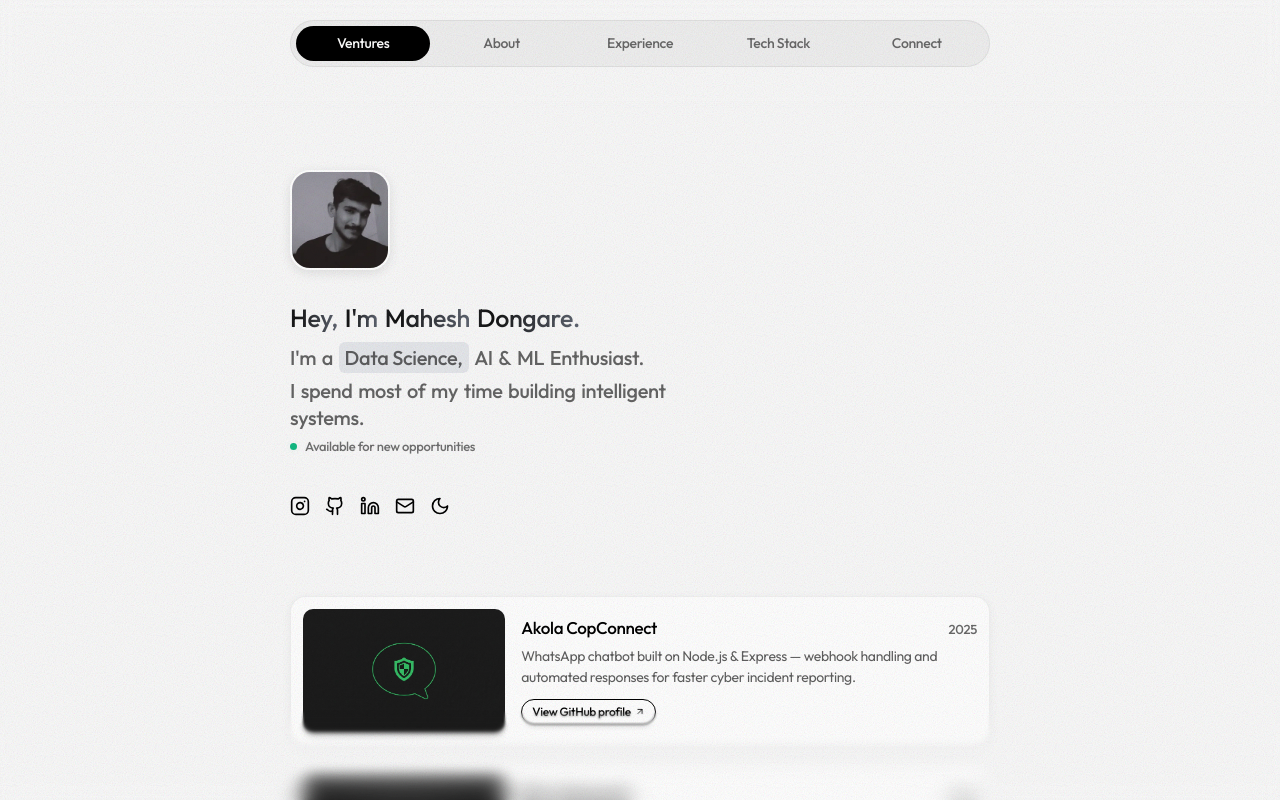
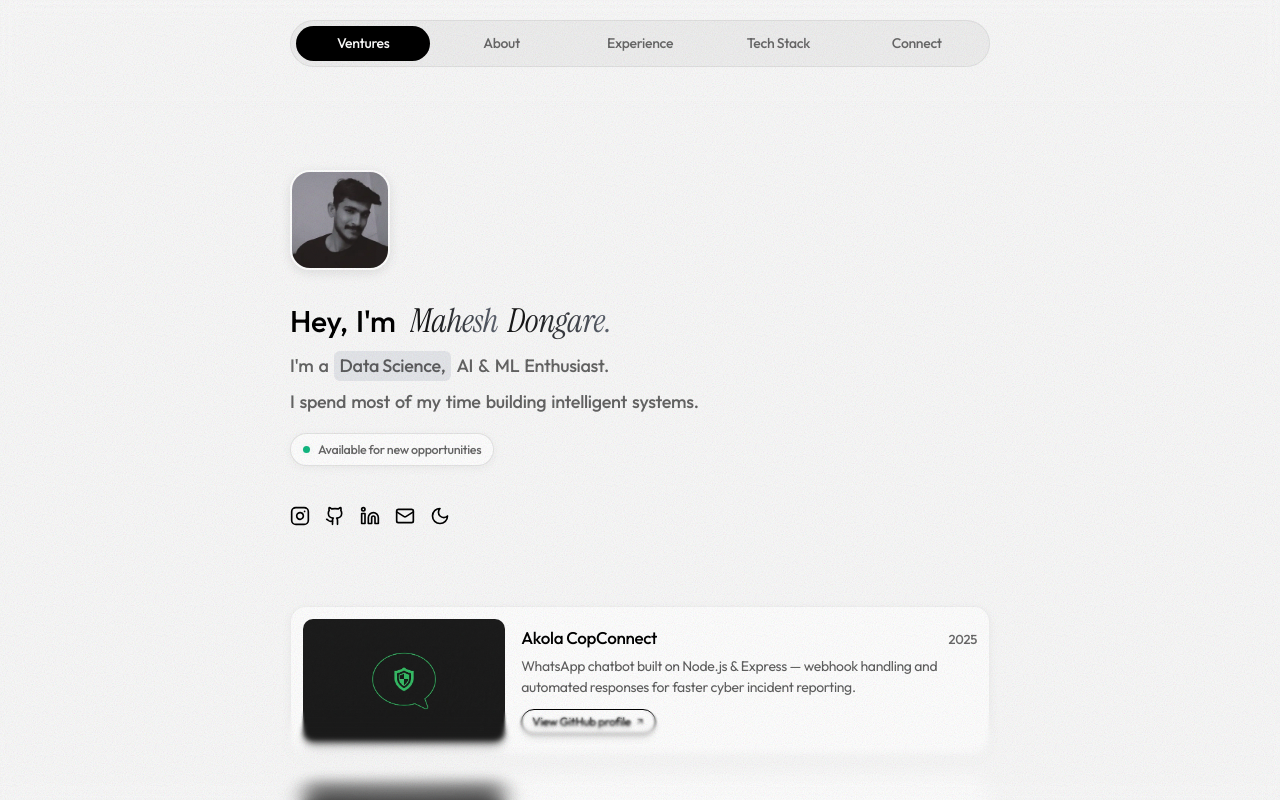
Before and after one commit to mahesh-atx/Minimal_Portfolio, a React (Vite) app: page / in a window 1280 px wide. Shown: the top 800 px of the page. Built offline with nearby package versions, Linux system fonts and the light colour scheme.

Commit message:
Hero: larger display name with serif-italic gradient accent, refined subtitles, status pill
Co-authored-by: arena-agent <297053741+arena-agent@users.noreply.github.com>

```diff
--- a/src/sections/Hero.jsx
+++ b/src/sections/Hero.jsx
@@ -26,26 +26,31 @@ export default function Hero({ dark, setDark, handleCopyEmail }) {
         fetchPriority="high"
         className="w-[100px] h-[100px] rounded-[20px] object-cover border-2 border-white shadow-avatar"
       />
-      <motion.div variants={fadeSlideUp} className="flex flex-col gap-[4px] w-full">
+      <motion.div variants={fadeSlideUp} className="flex flex-col gap-[8px] w-full">
+        <h2 className="text-[30px] max-[809px]:text-[25px] font-medium leading-[1.3] text-black">
+          <AnimatedWords text="Hey, I'm" className="inline" />{' '}
           <AnimatedWords
-          text="Hey, I'm Mahesh Dongare."
+            text="Mahesh Dongare."
             gradient
-          className="text-[25px] max-[809px]:text-[22px] font-medium leading-[1.5] block"
+            className="font-serif-accent inline text-[1.1em] font-normal"
           />
+        </h2>
         <AnimatedWords
           text="I'm a Data Science, AI & ML Enthusiast."
-          className="text-[20px] max-[809px]:text-[17px] font-medium leading-[1.35] text-black/60 block"
+          className="text-[18px] max-[809px]:text-[16px] font-medium leading-[1.45] text-black/60 block"
         />
         <AnimatedWords
           text="I spend most of my time building intelligent systems."
-          className="text-[20px] max-[809px]:text-[17px] font-medium leading-[1.35] text-black/60 block"
+          className="text-[18px] max-[809px]:text-[16px] font-medium leading-[1.45] text-black/60 block"
         />
-        <motion.div variants={fadeSlideUp} className="inline-flex items-center gap-[8px] mt-[2px]">
+        <motion.div variants={fadeSlideUp} className="mt-[10px]">
+          <span className="inline-flex items-center gap-[8px] px-[12px] py-[6px] rounded-full border border-black/10 dark:border-white/15 bg-white dark:!bg-white/[0.06] shadow-card">
             <span className="relative flex h-[7px] w-[7px]">
               <span className="absolute inline-flex h-full w-full animate-ping rounded-full bg-emerald-500 opacity-75" />
               <span className="relative inline-flex h-[7px] w-[7px] rounded-full bg-emerald-500" />
             </span>
-          <span className="text-[13px] font-medium text-black/55 dark:text-[#b8b8b8]">Available for new opportunities</span>
+            <span className="text-[12.5px] font-medium text-black/60 dark:text-[#b8b8b8]">Available for new opportunities</span>
+          </span>
         </motion.div>
       </motion.div>
       <motion.div variants={fadeSlideUp} className="flex items-center gap-[15px] mt-[10px] text-black">
```
Lines whose indentation alone changed are shown as unchanged.
